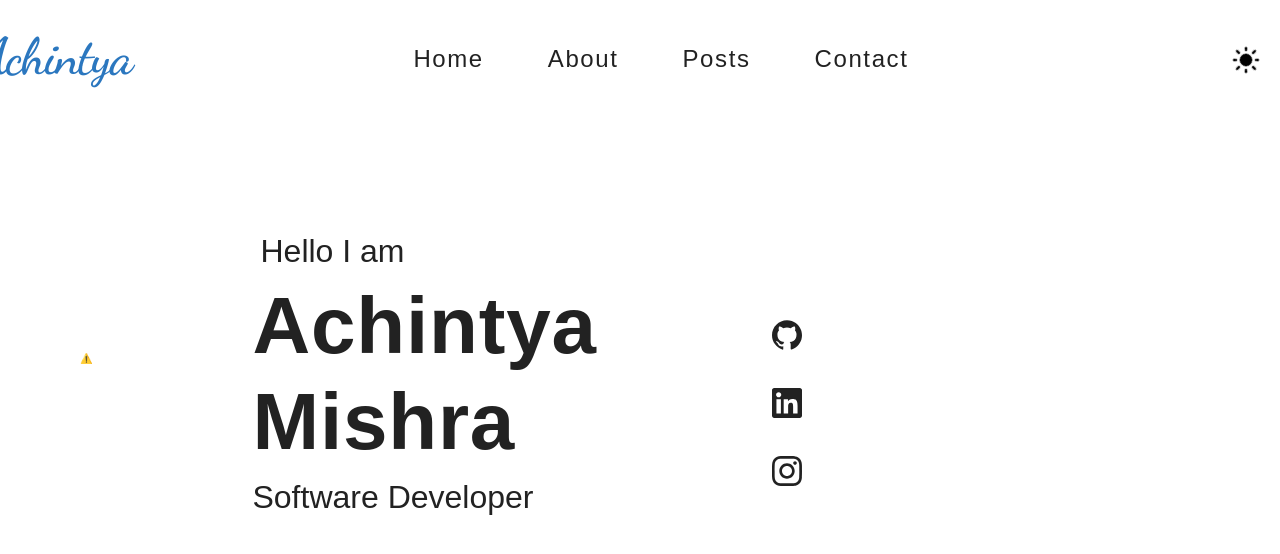
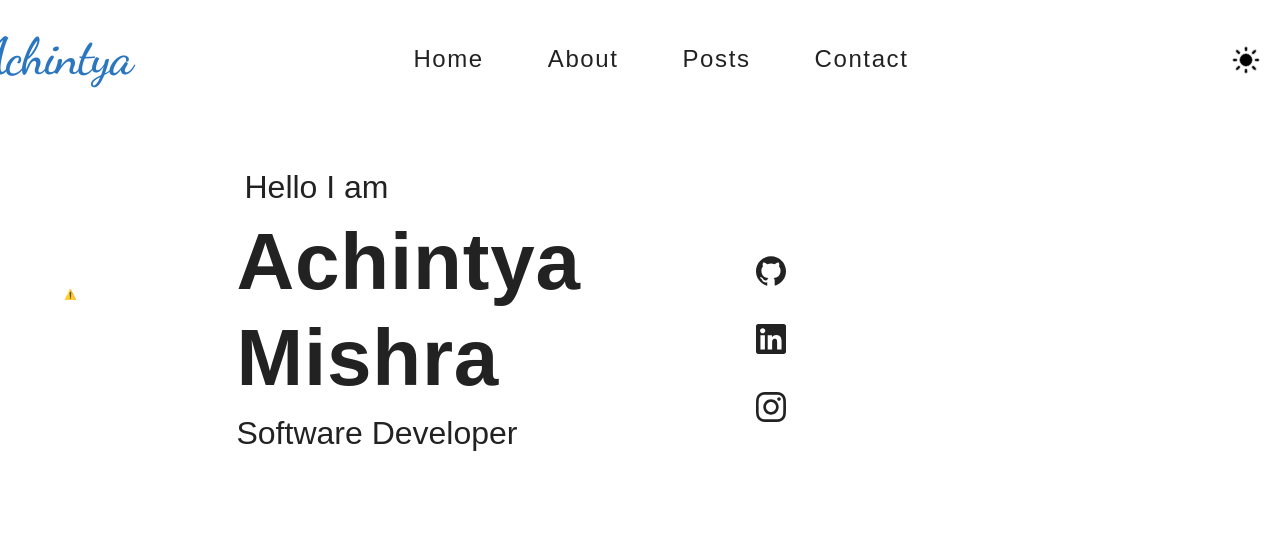
Before and after one commit to KINGACH2549/personal-portfolio, a React (Create React App) app: page / in a window 1280 px wide. Shown: the top 554 px of the page. Built offline with nearby package versions, Linux system fonts and the light colour scheme; no server answers.

Commit message:
added animation to hero

```diff
--- a/src/Components/Hero/Hero.css
+++ b/src/Components/Hero/Hero.css
@@ -6,8 +6,8 @@
         animation: lottieAnimation 1s ease forwards;
     margin:2rem;
     margin-top: 6rem;
-    padding: 3rem;
-    padding-top: 6rem;
+    padding: 2rem;
+    /* padding-top: 4rem; */
     display: flex;
     align-items: center;
     gap:10rem;
@@ -69,6 +69,7 @@
   }
 
   .lottie {
+
         opacity: 0;
         animation: lottieAnimation 1s ease forwards;
 
```
